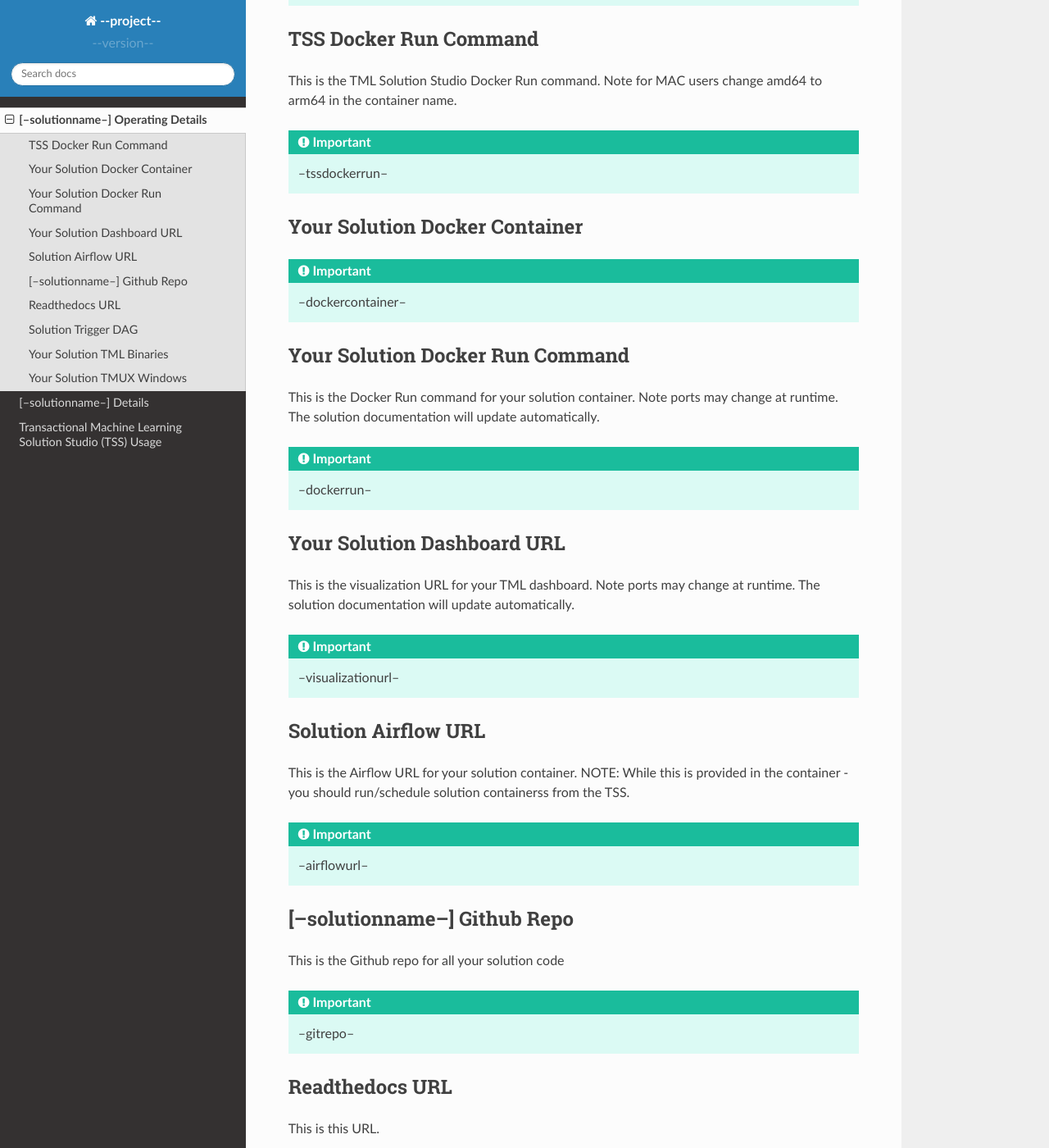
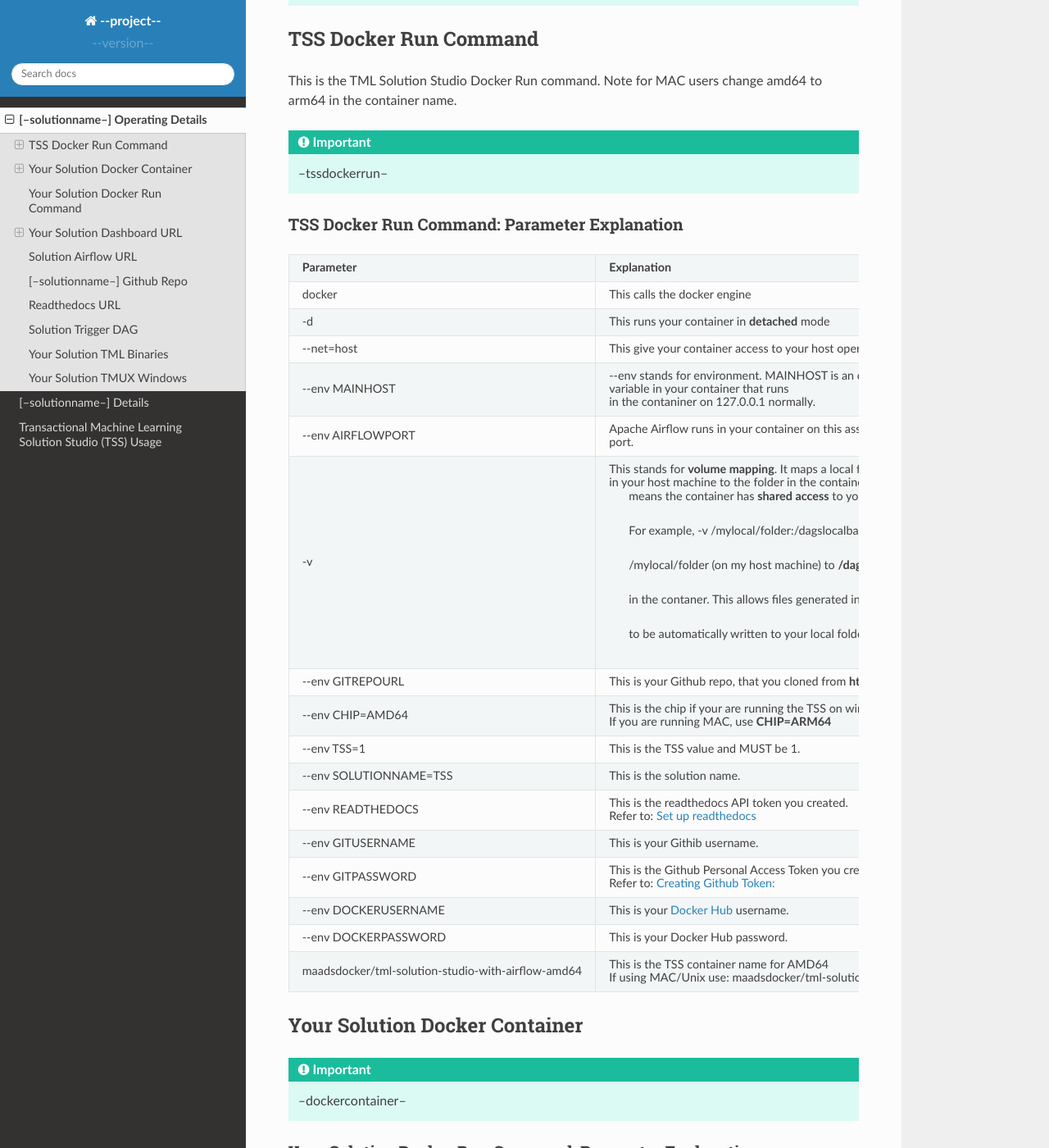
Before and after one commit to vanesalcb06/tssproject2-2b5c, a Sphinx documentation site: the page built from docs/source/operating.rst, in a window 1280 px wide and 1400 px high, scrolled down 499 px. Shown: the whole window at 82% size. Built offline with Sphinx 7.4.7 and the Read the Docs theme 2.0.0, drawn with Linux system fonts in a browser that asks for light colours; some of the changed text lies outside the part shown.

Commit message:
Update operating.rst

```diff
--- a/docs/source/operating.rst
+++ b/docs/source/operating.rst
@@ -20,11 +20,116 @@
 .. important::
    --tssdockerrun--
 
+TSS Docker Run Command: Parameter Explanation
+^^^^^^^^^^^^^^^^^^^^^^
+
+.. list-table::
+
+   * - **Parameter**
+     - **Explanation**
+   * - docker
+     - This calls the docker engine
+   * - -d
+     - This runs your container in **detached** mode
+   * - \-\-net=host
+     - This give your container access to your host operating system
+   * - \-\-env MAINHOST
+     - \-\-env stands for environment.  MAINHOST is an environment
+
+       variable in your container that runs
+
+       in the contaniner on 127.0.0.1 normally.
+   * - \-\-env AIRFLOWPORT
+     - Apache Airflow runs in your container on this assigned
+
+       port.
+   * - -v
+     - This stands for **volume mapping**.  It maps a local folder
+
+       in your host machine to the folder in the container.  The value **z**
+
+        means the container has **shared access** to your local folder.
+
+        For example, -v /mylocal/folder:/dagslocalbackup:z, means map
+
+        /mylocal/folder (on my host machine) to **/dagslocalbackup**
+
+        in the contaner.   This allows files generated in the container
+
+        to be automatically written to your local folder.
+
+   * - \-\-env GITREPOURL
+     - This is your Github repo, that you cloned from **https://github.com/smaurice101/raspberrypi**
+   * -  \-\-env CHIP=AMD64
+     - This is the chip if your are running the TSS on windows/linux.
+
+       If you are running MAC, use **CHIP=ARM64**
+   * - \-\-env TSS=1
+     - This is the TSS value and MUST be 1.
+   * - \-\-env SOLUTIONNAME=TSS
+     - This is the solution name.
+   * - \-\-env READTHEDOCS
+     - This is the readthedocs API token you created.
+
+       Refer to: `Set up readthedocs <https://tml.readthedocs.io/en/latest/readthedocs.html>`_
+   * - \-\-env  GITUSERNAME
+     - This is your Githib username.
+   * - \-\-env GITPASSWORD
+     - This is the Github Personal Access Token you created.
+
+       Refer to: `Creating Github Token: <https://tml.readthedocs.io/en/latest/docker.html#generating-personal-access-tokens-in-github>`_
+   * - \-\-env DOCKERUSERNAME
+     - This is your `Docker Hub <https://hub.docker.com/>`_ username.
+   * - \-\-env DOCKERPASSWORD
+     - This is your Docker Hub password.
+   * - maadsdocker/tml-solution-studio-with-airflow-amd64
+     - This is the TSS container name for AMD64
+
+       If using MAC/Unix use: maadsdocker/tml-solution-studio-with-airflow-arm64
+
 Your Solution Docker Container
 --------------------------
 
 .. important::
    --dockercontainer--
+
+Your Solution Docker Run Command: Parameter Explanation
+^^^^^^^^^^^^^^^^^^^^^^
+
+.. list-table::
+
+   * - **Parameter**
+     - **Explanation**
+   * - docker
+     - This calls the docker engine
+   * - -d
+     - This runs your container in **detached** mode
+   * - \-\-net=host
+     - This give your container access to your host operating system
+   * - \-\-env TSS=0
+     - Internal TSS variable. MUST be 0.
+   * - \-\-env SOLUTIONNAME
+     - This is the name of your TML solution.
+   * - \-\-env SOLUTIONDAG
+     - This is the name of the DAG that comprises your solution.
+
+       This DAG is triggered automatically when you run this container.
+   * - \-\-env  GITUSERNAME
+     - This is your Githib username.
+   * - \-\-env GITPASSWORD
+     - This is the Github Personal Access Token you created.
+
+       Refer to: `Creating Github Token: <https://tml.readthedocs.io/en/latest/docker.html#generating-personal-access-tokens-in-github>`_
+   * - \-\-env GITREPOURL
+     - This is your Github repo, that you cloned from **https://github.com/smaurice101/raspberrypi**
+   * - \-\-env READTHEDOCS
+     - This is the readthedocs API token you created.
+
+       Refer to: `Set up readthedocs <https://tml.readthedocs.io/en/latest/readthedocs.html>`_
+   * - \-\-env CHIP=--chip--
+     - This is the chip family of your OS.
+   * - --containername--
+     - Your solution container name.
 
 Your Solution Docker Run Command
 -----------------------
@@ -39,6 +144,44 @@
 
 .. important::
    --visualizationurl--
+
+Your Solution Dashboard URL: Parameter Explanation
+^^^^^^^^^^^^^^^^^^^^^^
+
+.. list-table::
+
+   * - **Parameter**
+     - **Explanation**
+   * - http://localhost:<port>/<html file>
+     - This is the URL pointing to an html file running inside your solution container.
+
+       Refer to: `TML Real-time dashboards <https://tml.readthedocs.io/en/latest/dashboards.html>`_
+   * - topic
+     - This is the topic that the TML binary `Viperviz <https://tml.readthedocs.io/en/latest/usage.html>`_
+
+       is reading (consuming) in Apache Kafka and sending it to your broweser over websockets.
+   * - offset
+     - This value tells the Viperviz binary to read the latest real-time data.
+
+       **offset=-1**, means to go to the end of the data stream and get the latest record.
+   * - groupid
+     - This can be empty.
+   * - rollbackoffset
+     - This is the number of offsets to **rollback** the data stream from the **offset** value.
+
+       Note: If you increase this number, Viperviz will send more data to your browser.
+
+       But be carefull, too much data may crash your browser or computer.
+   * - topictype
+     - Leave as is.
+   * - append
+     - This tells your html file whether to append or not the data streaming to your browser.
+
+       If append=0, the html will not apend, if append=1, then data will accumulate in your browser.
+   * - secure
+     - This tells Viperviz whether to encrypt your data to the browser.
+
+       If secure=1, data are encrypted, secure=0 no encryption.
 
 Solution Airflow URL
 ----------------
```
